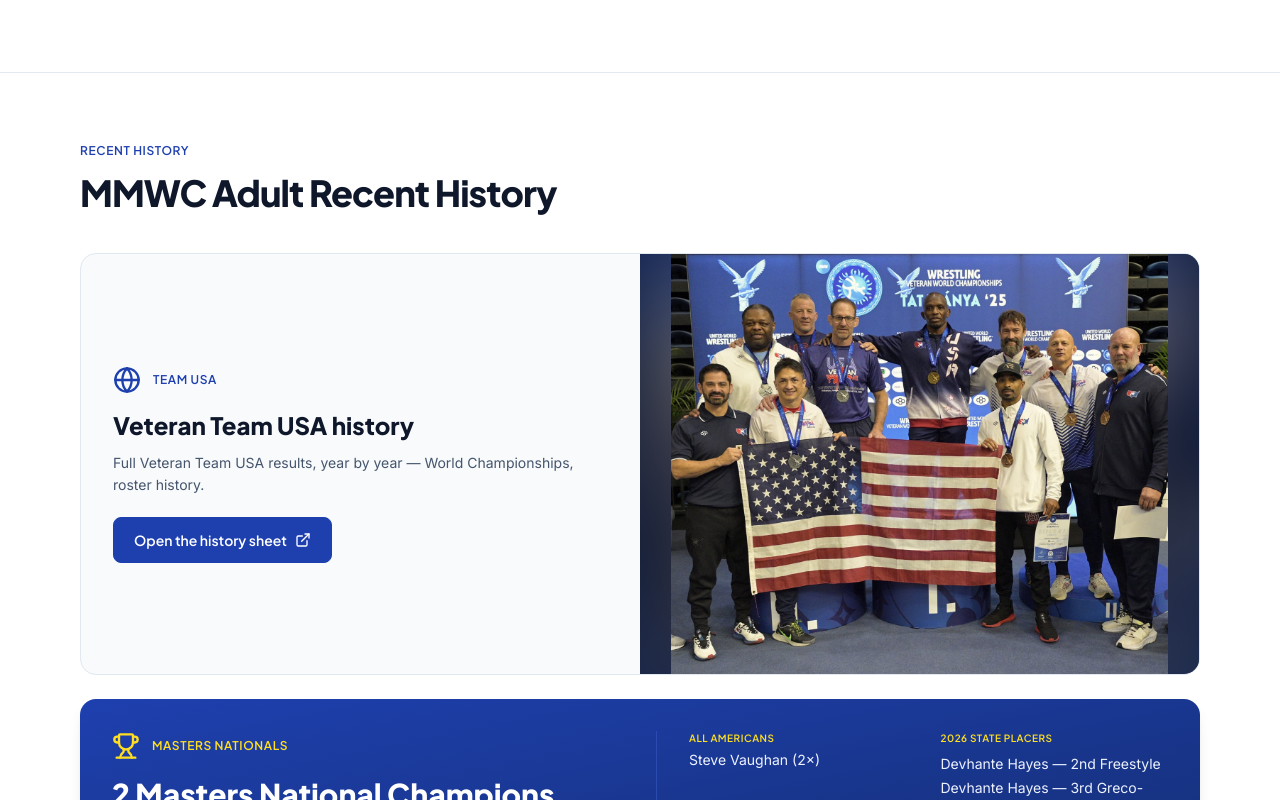
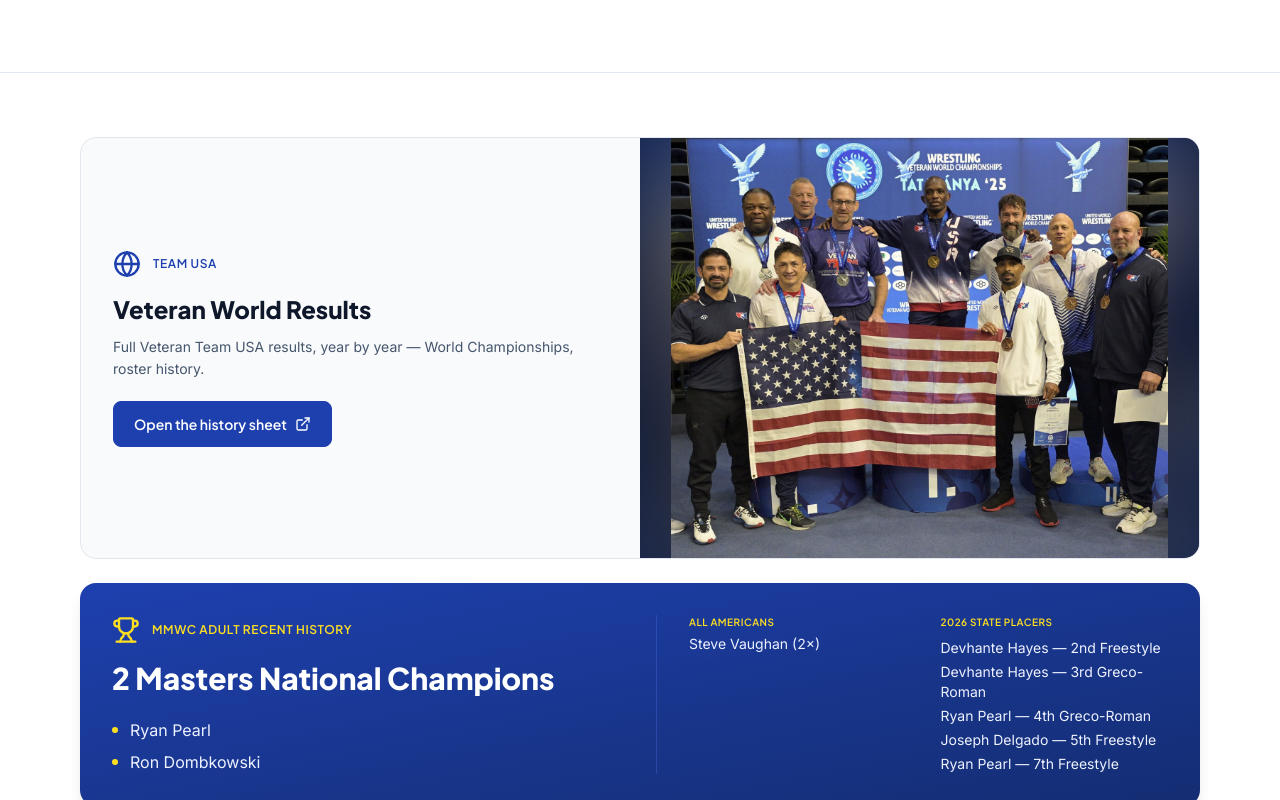
Before and after one commit to thefortaiagency/mira-mesa-wrestling, a Next.js app: page /masters in a window 1280 px wide. Shown: the part 1700-2500 px from the top of the page. Built offline with nearby package versions, Linux system fonts and the light colour scheme.

Commit message:
feat(masters): relabel boxes — Team USA Veteran World Results (top), MMWC Adult Recent History (bottom)

```diff
--- a/src/app/masters/page.tsx
+++ b/src/app/masters/page.tsx
@@ -186,18 +186,14 @@ export default function MastersPage() {
       {/* MMWC Adult Recent History */}
       <section className="py-16 bg-white border-t border-slate-200">
         <div className="max-w-[1400px] mx-auto px-6 sm:px-8 md:px-10 lg:px-20">
-          <span className="text-xs font-heading font-semibold text-blue-700 tracking-wider uppercase">Recent History</span>
-          <h2 className="mt-3 text-3xl sm:text-4xl font-heading font-extrabold text-slate-900">
-            MMWC Adult Recent History
-          </h2>
-          <div className="mt-10 grid grid-cols-1 gap-6">
+          <div className="grid grid-cols-1 gap-6">
             <div className="bg-slate-50 border border-slate-200 rounded-2xl overflow-hidden grid md:grid-cols-2">
               <div className="p-8 flex flex-col justify-center">
                 <div className="flex items-center gap-3 mb-4">
                   <Globe className="w-7 h-7 text-blue-700" />
                   <span className="text-blue-700 text-xs font-heading font-semibold tracking-wider uppercase">Team USA</span>
                 </div>
-                <p className="font-heading font-extrabold text-2xl text-slate-900 leading-tight">Veteran Team USA history</p>
+                <p className="font-heading font-extrabold text-2xl text-slate-900 leading-tight">Veteran World Results</p>
                 <p className="mt-3 text-slate-600 text-sm leading-relaxed">
                   Full Veteran Team USA results, year by year — World Championships, roster history.
                 </p>
@@ -234,7 +230,7 @@ export default function MastersPage() {
               <div>
                 <div className="flex items-center gap-3 mb-4">
                   <Trophy className="w-7 h-7 text-yellow-300" />
-                  <span className="text-yellow-300 text-xs font-heading font-semibold tracking-wider uppercase">Masters Nationals</span>
+                  <span className="text-yellow-300 text-xs font-heading font-semibold tracking-wider uppercase">MMWC Adult Recent History</span>
                 </div>
                 <p className="font-heading font-extrabold text-3xl leading-tight">2 Masters National Champions</p>
                 <ul className="mt-5 space-y-2 text-blue-50">
```
